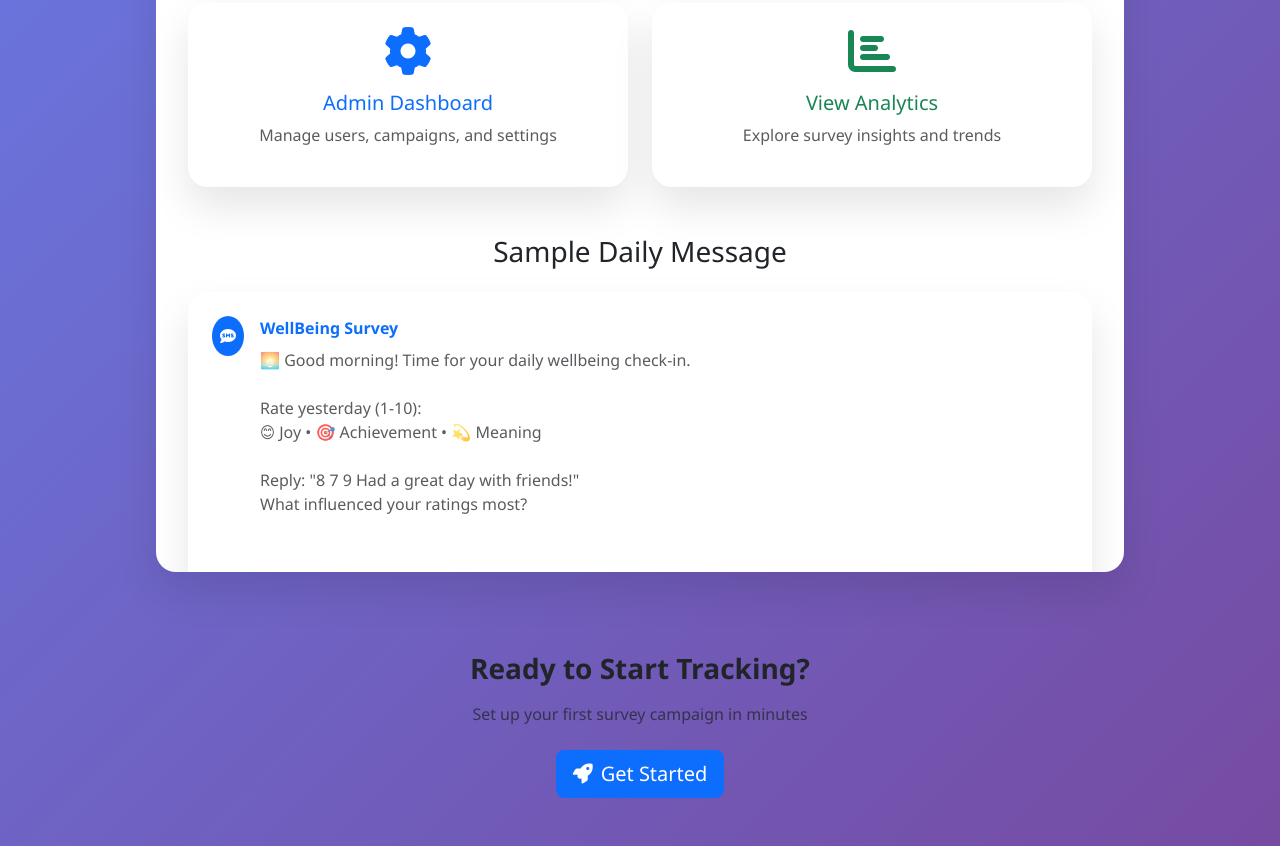
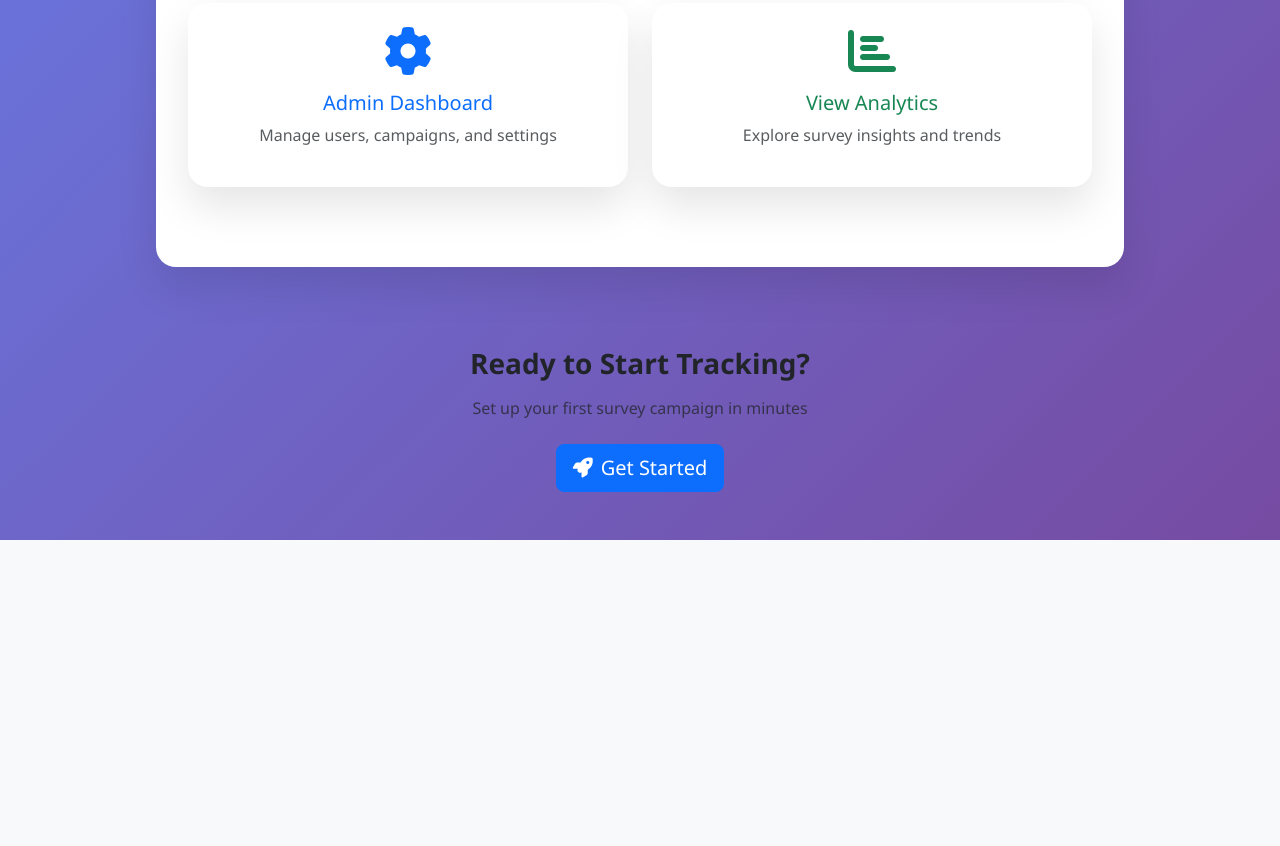
Before and after one commit to mohamedhaggag12/sms-survey-prototype, a Flask app: page / in a window 1280 px wide. Shown: the part 554-1400 px from the top of the page. After the commit the page ends 1094 px from the top, so only its background shows below. Run offline with Flask 3, Linux system fonts and the light colour scheme; data comes from the database, SQL or seed files in the repository.

Commit message:
Remove sample daily message section from landing page
- Cleaned up landing page by removing sample message preview
- More focused and streamlined design
- Keeps essential elements: stats, quick actions, navigation
- Reduces visual clutter for better user experience
- Maintains consistent design with other pages

Landing page is now cleaner and more professional!

```diff
--- a/templates/index.html
+++ b/templates/index.html
@@ -172,30 +172,6 @@
                         </a>
                     </div>
                 </div>
-
-                <!-- Sample Message Section -->
-                <div class="row">
-                    <div class="col-12">
-                        <h3 class="text-center mb-4">Sample Daily Message</h3>
-                        <div class="feature-card p-4">
-                            <div class="d-flex align-items-start">
-                                <div class="bg-primary text-white rounded-circle p-2 me-3">
-                                    <i class="fas fa-sms"></i>
-                                </div>
-                                <div class="text-start">
-                                    <div class="fw-bold text-primary mb-2">WellBeing Survey</div>
-                                    <div class="text-muted">
-                                        🌅 Good morning! Time for your daily wellbeing check-in.<br><br>
-                                        Rate yesterday (1-10):<br>
-                                        😊 Joy • 🎯 Achievement • 💫 Meaning<br><br>
-                                        Reply: "8 7 9 Had a great day with friends!"<br>
-                                        What influenced your ratings most?
-                                    </div>
-                                </div>
-                            </div>
-                        </div>
-                    </div>
-                </div>
             </div>
         </div>
     </div>
```
